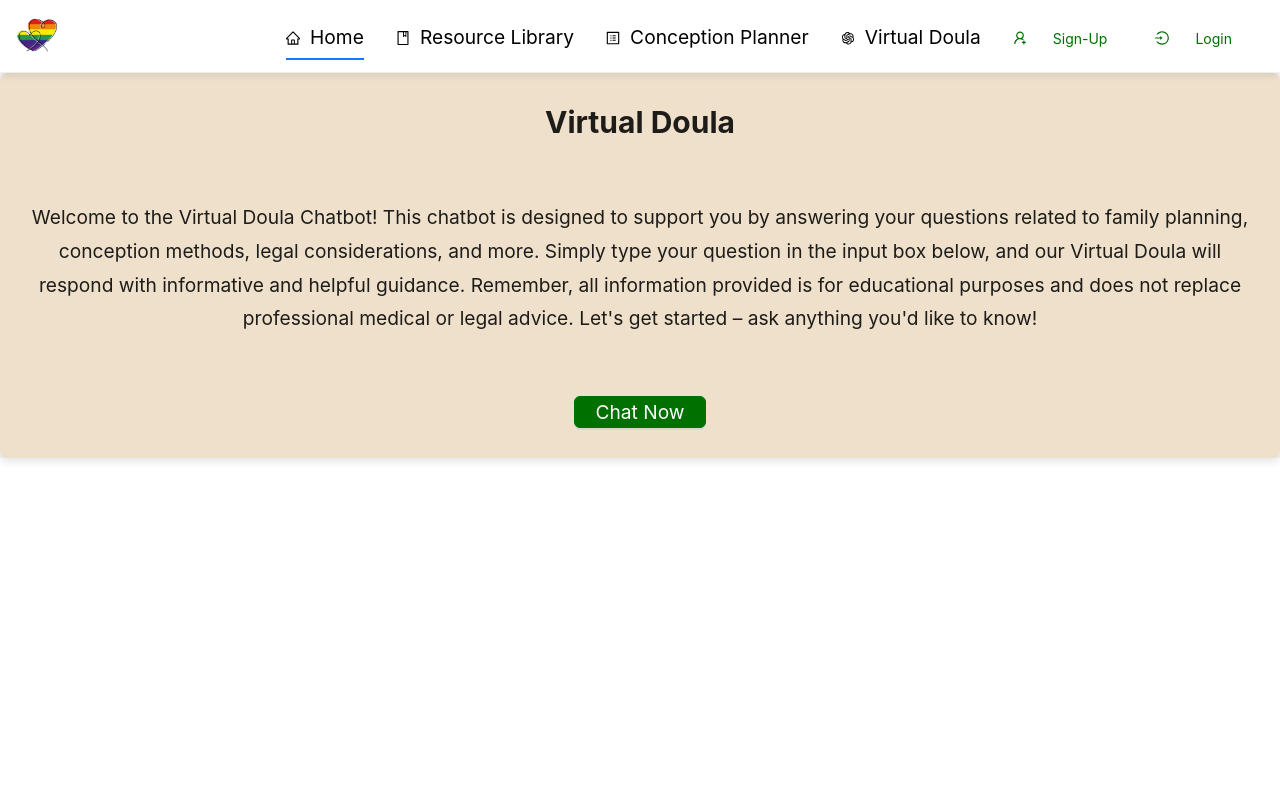
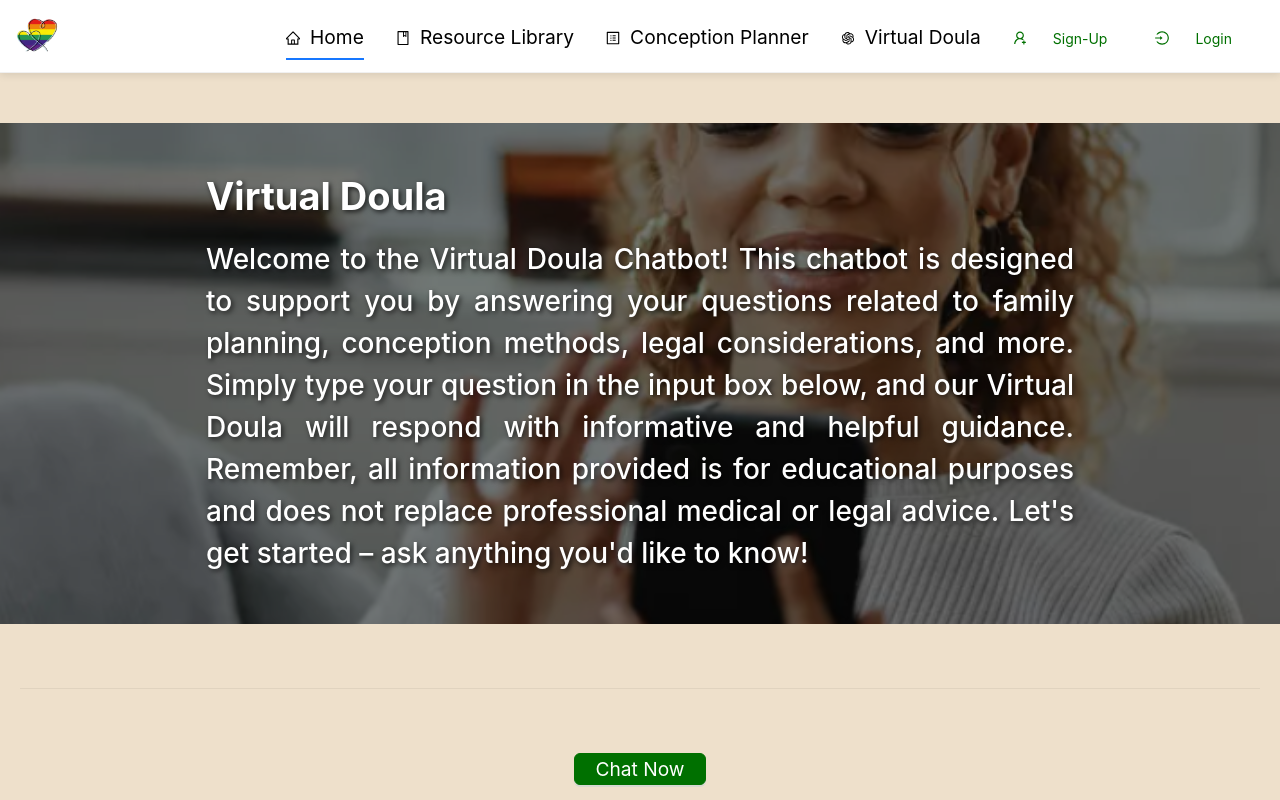
Before and after one commit to MBHunter88/queer_conceptions, a React (Vite) app in the folder client/: page /chatbot in a window 1280 px wide. Built offline with nearby package versions, Linux system fonts and the light colour scheme.

Commit message:
update chat page, addidng image and using same styling format for other page components

```diff
--- a/client/src/pages/ChatPage.jsx
+++ b/client/src/pages/ChatPage.jsx
@@ -1,18 +1,18 @@
 import React, { useState } from 'react';
-import { Typography, Button, Layout, Row, Col, Modal } from 'antd';
+import { Typography, Button, Layout, Row, Col, Modal, Divider } from 'antd';
 import Chatbot from '../components/ChatBot';
 import { useUser } from '../context/UserContext';
-import { useNavigate } from 'react-router-dom'
+import { useNavigate } from 'react-router-dom';
 
-const { Content } = Layout;
+const { Content, Footer } = Layout;
 const { Title, Text } = Typography;
 
 const ChatPage = () => {
-    const { user, setUser } = useUser();
-    const [showChat, setShowChat] = useState(false)
+    const { user } = useUser();
+    const [showChat, setShowChat] = useState(false);
     const navigate = useNavigate();
 
-     //user must be logged in to use chat feature
+    // User must be logged in to use chat feature
     const handleShowChat = () => {
         if (!user) {
           // Show warning modal if the user is not logged in
@@ -29,38 +29,100 @@ const ChatPage = () => {
       };
 
     return (
-        <Layout>
-            <Content style={{ padding: '30px', maxWidth: '100%', margin: '0 auto', backgroundColor: '#EEE0CB',borderRadius: '8px', boxShadow: '0 4px 8px rgba(0, 0, 0, 0.1)' }}>
-
+        <Layout style={{ backgroundColor: '#EEE0CB', padding: '50px 0' }}>
+            <Content style={{ padding: '0 20px' }}>
+                {/* Hero Section */}
                 <Row gutter={[0, 40]} justify="center">
-                    <Title level={2} style={{ textAlign: 'center', fontWeight: 'bold', marginBottom: '20px' }}>Virtual Doula</Title>
-                    <Text style={{ fontSize: '1.2rem', lineHeight: '1.75', textAlign: 'center', maxWidth: '100%', marginBottom: '20px' }}>
-                    Welcome to the Virtual Doula Chatbot! This chatbot is designed to
-                    support you by answering your questions related to family planning,
-                    conception methods, legal considerations, and more. Simply type your
-                    question in the input box below, and our Virtual Doula will respond
-                    with informative and helpful guidance. Remember, all information
-                    provided is for educational purposes and does not replace professional
+                    <div
+                        style={{
+                            height: 'auto',
+                            padding: '50px 20px',
+                            background: 'url(chat.png) no-repeat center/cover',
+                            color: '#fff',
+                            position: 'relative',
+                            textShadow: '2px 2px 5px rgba(0, 0, 0, 0.7)',
+                            display: 'flex',
+                            justifyContent: 'center',
+                            width: '100vw',
+                            margin: '0 -20px',
+                        }}
+                    >
+                        <div
+                            style={{
+                                position: 'absolute',
+                                top: 0,
+                                left: 0,
+                                right: 0,
+                                bottom: 0,
+                                background: 'rgba(0, 0, 0, 0.5)',
+                            }}
+                        ></div>
+                        <div
+                            style={{
+                                position: 'relative',
+                                zIndex: 1,
+                                maxWidth: '70%',
+                                textAlign: 'justify',
+                            }}
+                        >
+                            <Title
+                                level={1}
+                                style={{
+                                    fontWeight: 'bold',
+                                    color: '#fff',
+                                }}
+                            >
+                                Virtual Doula
+                            </Title>
+                            <Text
+                                style={{
+                                    fontSize: '1.75rem',
+                                    lineHeight: '1.5',
+                                    fontWeight: '500',
+                                    color: 'white',
+                                    textAlign: 'justify',
+                                }}
+                            >
+                                Welcome to the Virtual Doula Chatbot! This chatbot is designed to support you by
+                                answering your questions related to family planning, conception methods, legal
+                                considerations, and more. Simply type your question in the input box below, and our
+                                Virtual Doula will respond with informative and helpful guidance. Remember, all
+                                information provided is for educational purposes and does not replace professional
                                 medical or legal advice. Let's get started – ask anything you'd like to know!
                             </Text>
-                    <Col span={24} style={{ textAlign: 'center' }}>
+                        </div>
+                    </div>
+
+                    <Divider />
+
+                    {/* Chatbot Section */}
+                    <Col span={24} style={{ textAlign: 'center', marginBottom: '80px' }}>
                         {user ? (
                             <Chatbot />
                         ) : (
-                     <Button type="primary" onClick={handleShowChat} style={{ padding: '10px 20px', fontSize: '1.2rem', backgroundColor: '#007000', borderColor: '#007000' }}>
+                            <Button
+                                type="primary"
+                                onClick={handleShowChat}
+                                style={{
+                                    padding: '10px 20px',
+                                    fontSize: '1.2rem',
+                                    backgroundColor: '#007000',
+                                    borderColor: '#007000',
+                                }}
+                            >
                                 Chat Now
                             </Button>
                         )}
                     </Col>
                 </Row>
+            </Content>
+            <Footer
+       style={{ textAlign: 'center', padding: '20px 50px', backgroundColor: '#EEE0CB', marginBottom: '80px' }}
+      >
+        BHBH Design ©{new Date().getFullYear()} Created by MJBH
+      </Footer>
+        </Layout>
+    );
+};
 
-            </Content>
-
-        </Layout>
-
-
-
-    )
-}
-
-export default ChatPage
+export default ChatPage;
```
Lines whose indentation alone changed are shown as unchanged.
